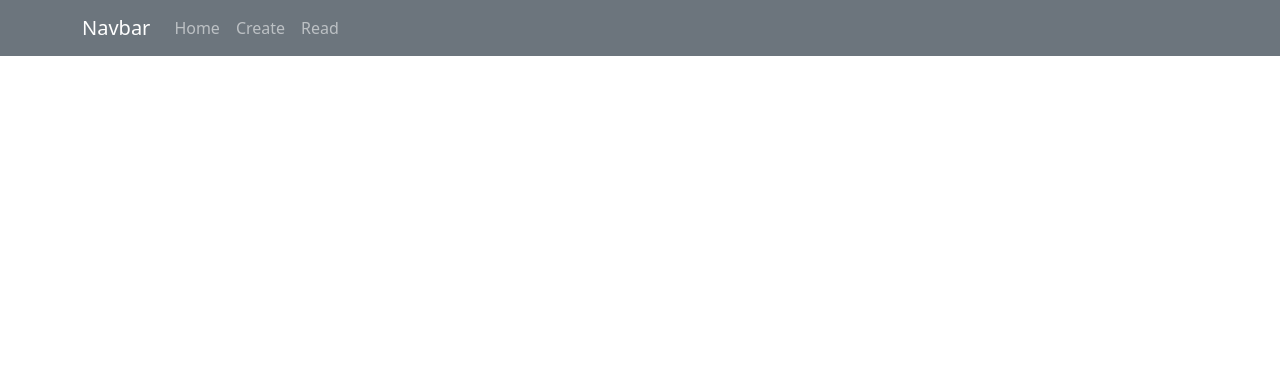
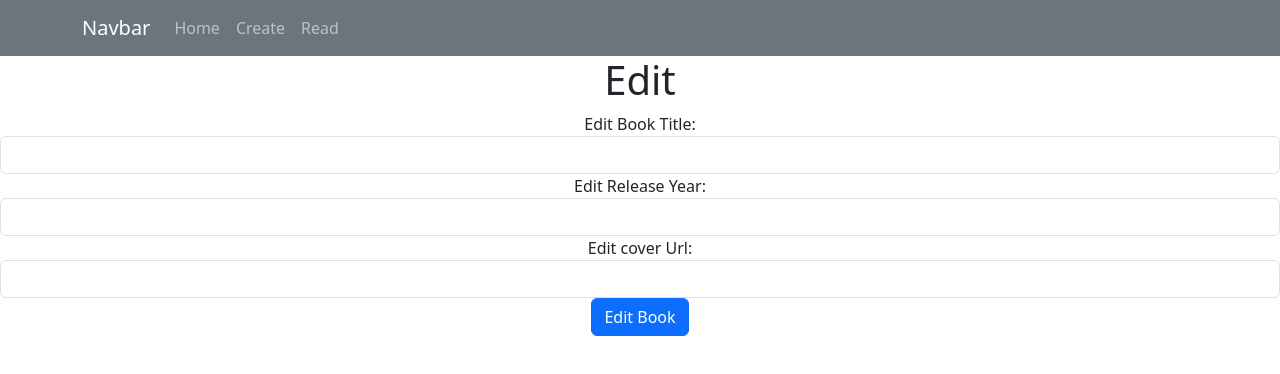
Before and after one commit to Hughem27/DrLab10, a React (Create React App) app: page /edit/1 in a window 1280 px wide. Shown: the top 374 px of the page. Built offline with nearby package versions, Linux system fonts and the light colour scheme; no server answers.

Commit message:
Lab 8 CRUD Complete

```diff
--- a/src/App.js
+++ b/src/App.js
@@ -11,6 +11,7 @@
 import Nav from 'react-bootstrap/Nav';
 import Navbar from 'react-bootstrap/Navbar';
 import { BrowserRouter, Routes, Route } from 'react-router-dom';
+import Edit from './components/edit';
 
 
 function App() {
@@ -36,6 +37,7 @@
           <Route path='/home' element={<Content></Content>}></Route>
           <Route path='/read' element={<Read></Read>}></Route>
           <Route path='/create' element={<Create></Create>}></Route>
+          <Route path='/edit/:id' element={<Edit></Edit>}></Route>
         </Routes>
 
       {/* <Header></Header>
--- a/src/components/bookItems.js
+++ b/src/components/bookItems.js
@@ -1,4 +1,5 @@
 import Card from 'react-bootstrap/Card';
+import { Link } from 'react-router-dom';
 
 //  Function to show books, to be embeded within read
 function BookItems(props) {
@@ -17,6 +18,7 @@
                         </footer>
                     </blockquote>
                 </Card.Body>
+                <Link to={'/edit/'+props.myBook._id} className='btn btn-primary'> Edit </Link>
             </Card>
 
 
--- /dev/null
+++ b/src/components/edit.js
@@ -0,0 +1,93 @@
+import React from 'react';
+import { useParams } from 'react-router-dom';
+import { useState, useEffect } from 'react';
+import axios from 'axios';
+import { useNavigate } from "react-router-dom";
+
+
+export default function Edit(props) {
+    // The useParams hook returns an object of key/value pairs of
+    // the dynamic params from the current URL that were matched by
+    //the <Route path>.
+
+    let { id } = useParams();
+
+    // update arrays using the React useState()
+    // and without the Array objects push() method
+    const [title, setTitle] = useState("");
+    const [cover, setCover] = useState("");
+    const [author, setAuthor] = useState("");
+
+    // useNavigate return a function that we can use to navigate
+    const navigate = useNavigate();
+
+    //useEffect Hook is similar componentDidMount
+    useEffect(() => {
+        //axios is a promised based web client
+        //make a HTTP Request with GET method and pass as part of the
+        //url.
+        axios.get('http://localhost:4000/api/book/' + id)
+            .then((response) => {
+                // Assign Response data to the arrays using useState.
+                setTitle(response.data.title);
+                setCover(response.data.cover);
+                setAuthor(response.data.author);
+            })
+            .catch(function (error) {
+                console.log(error);
+            })
+    }, []);
+
+    //  Form to handle the edit
+    const handleSubmit = (event) => {
+        event.preventDefault();
+        const newBook = {
+            id: id,
+            title: title,
+            cover: cover,
+            author: author
+        };
+        //  axios to update the book info
+        axios.put('http://localhost:4000/api/book/' + id, newBook)
+            .then((res) => {
+                console.log(res.data);
+                navigate('/read');
+            });
+    }
+    return (
+
+        <div>
+            <h1>Edit</h1>
+            <form onSubmit={handleSubmit}>
+                <div className="form-group">
+                    <label>Edit Book Title: </label>
+                    <input type="text" className="form-control"
+                        value={title}
+                        onChange={(e) => setTitle(e.target.value)} />
+                </div>
+
+                <div className="form-group">
+                    <label>Edit Release Year: </label>
+                    <input type="text" className="form-control"
+                        value={cover}
+                        onChange={(e) => setCover(e.target.value)} />
+                </div>
+
+                <div className="form-group">
+
+                </div>
+
+                <div>
+                    <label>Edit cover Url: </label>
+                    <input type="text" className="form-control"
+                        value={author}
+                        onChange={(e) => setAuthor(e.target.value)} />
+                </div>
+
+                <div className="form-group">
+                    <input type="submit" value="Edit Book" className="btn btn-primary" />
+                </div>
+            </form >
+        </div >
+    );
+}
```
Also changed, not shown: 1 other file (tests, documents, lock files or other folders).
